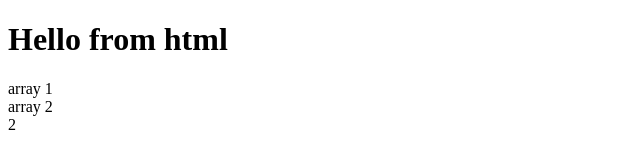
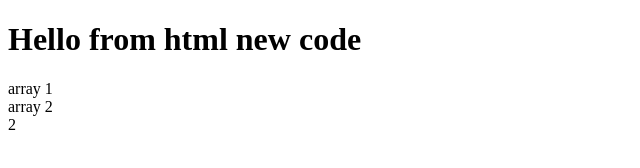
Before and after one commit to Sachinrajput76/arrayComparision, a plain HTML site: page index.html in a window 1280 px wide. Shown: the whole page, without its empty margins (0-640 px from the left). Drawn offline with Linux system fonts and the light colour scheme.

Commit message:
new code text added

```diff
--- a/index.html
+++ b/index.html
@@ -8,7 +8,7 @@
     <link rel="stylesheet" href="style.css">
   </head>
   <body>
-      <h1>Hello from html</h1>
+      <h1>Hello from html new code</h1>
       <div id="array1"></div>
       <div id="array2"></div>
       <div id="result"></div>
```
